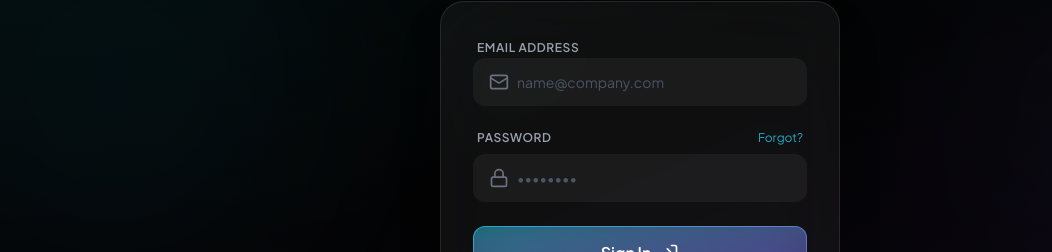
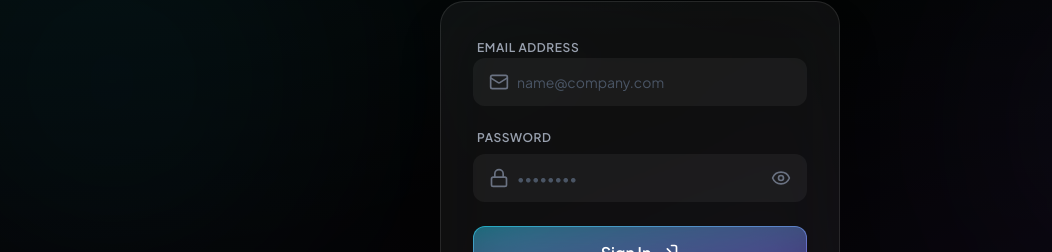
Before and after one commit to AkhilMM2000/url-shortener-frontend, a React (Vite) app: page /login in a window 1280 px wide. Shown: the part 301-553 px from the top of the page, without its empty margins (0-1052 px from the left). Built offline with nearby package versions, Linux system fonts and the light colour scheme; no server answers.

Commit message:
feat: add show/hide password toggle and remove forgot password link

```diff
--- a/src/features/auth/pages/LoginPage.tsx
+++ b/src/features/auth/pages/LoginPage.tsx
@@ -1,7 +1,7 @@
 import { useState } from 'react';
 import { Link, useLocation } from 'react-router-dom';
 import { useAuth } from '../../../shared/context/AuthContext';
-import { Mail, Lock, LogIn, Loader2, Sparkles } from 'lucide-react';
+import { Mail, Lock, LogIn, Loader2, Sparkles, Eye, EyeOff } from 'lucide-react';
 import { motion, AnimatePresence } from 'framer-motion';
 import { authService } from '../../../shared/api/auth.service';
 
@@ -9,6 +9,7 @@ export const LoginPage = () => {
   const location = useLocation();
   const [email, setEmail] = useState('');
   const [password, setPassword] = useState('');
+  const [showPassword, setShowPassword] = useState(false);
   const [loading, setLoading] = useState(false);
   const [error, setError] = useState<string | null>(null);
   const { login } = useAuth();
@@ -118,20 +119,26 @@ export const LoginPage = () => {
             <div className="space-y-2">
               <div className="flex justify-between items-center px-1">
                 <label className="text-xs font-semibold text-gray-400 uppercase tracking-wider">Password</label>
-                <Link to="#" className="text-xs text-brand-cyan/80 hover:text-brand-cyan transition-colors">Forgot?</Link>
               </div>
               <div className="relative group">
                 <div className="absolute inset-y-0 left-0 pl-4 flex items-center pointer-events-none">
                   <Lock className="h-5 w-5 text-gray-500 group-focus-within:text-brand-cyan transition-colors" />
                 </div>
                 <input
-                  type="password"
+                  type={showPassword ? 'text' : 'password'}
                   required
                   value={password}
                   onChange={(e) => setPassword(e.target.value)}
-                  className="glow-input block w-full pl-11 pr-4 py-3.5 rounded-xl text-white placeholder-gray-600 sm:text-sm"
+                  className="glow-input block w-full pl-11 pr-12 py-3.5 rounded-xl text-white placeholder-gray-600 sm:text-sm"
                   placeholder="••••••••"
                 />
+                <button
+                  type="button"
+                  onClick={() => setShowPassword(!showPassword)}
+                  className="absolute inset-y-0 right-0 pr-4 flex items-center text-gray-500 hover:text-brand-cyan transition-colors"
+                >
+                  {showPassword ? <EyeOff className="h-5 w-5" /> : <Eye className="h-5 w-5" />}
+                </button>
               </div>
             </div>
 
--- a/src/features/auth/pages/RegisterPage.tsx
+++ b/src/features/auth/pages/RegisterPage.tsx
@@ -1,13 +1,14 @@
 import { useState } from 'react';
 import { Link, useNavigate } from 'react-router-dom';
 import { useAuth } from '../../../shared/context/AuthContext';
-import { Mail, Lock, UserPlus, Loader2, Sparkles } from 'lucide-react';
+import { Mail, Lock, UserPlus, Loader2, Sparkles, Eye, EyeOff } from 'lucide-react';
 import { motion, AnimatePresence } from 'framer-motion';
 import { authService } from '../../../shared/api/auth.service';
 
 export const RegisterPage = () => {
   const [email, setEmail] = useState('');
   const [password, setPassword] = useState('');
+  const [showPassword, setShowPassword] = useState(false);
   const [loading, setLoading] = useState(false);
   const [error, setError] = useState<string | null>(null);
   const {} = useAuth();
@@ -118,13 +119,20 @@ export const RegisterPage = () => {
                   <Lock className="h-5 w-5 text-gray-500 group-focus-within:text-brand-violet transition-colors" />
                 </div>
                 <input
-                  type="password"
+                  type={showPassword ? 'text' : 'password'}
                   required
                   value={password}
                   onChange={(e) => setPassword(e.target.value)}
-                  className="glow-input block w-full pl-11 pr-4 py-3.5 rounded-xl text-white placeholder-gray-600 sm:text-sm"
+                  className="glow-input block w-full pl-11 pr-12 py-3.5 rounded-xl text-white placeholder-gray-600 sm:text-sm"
                   placeholder="••••••••"
                 />
+                <button
+                  type="button"
+                  onClick={() => setShowPassword(!showPassword)}
+                  className="absolute inset-y-0 right-0 pr-4 flex items-center text-gray-500 hover:text-brand-violet transition-colors"
+                >
+                  {showPassword ? <EyeOff className="h-5 w-5" /> : <Eye className="h-5 w-5" />}
+                </button>
               </div>
             </div>
 
```
